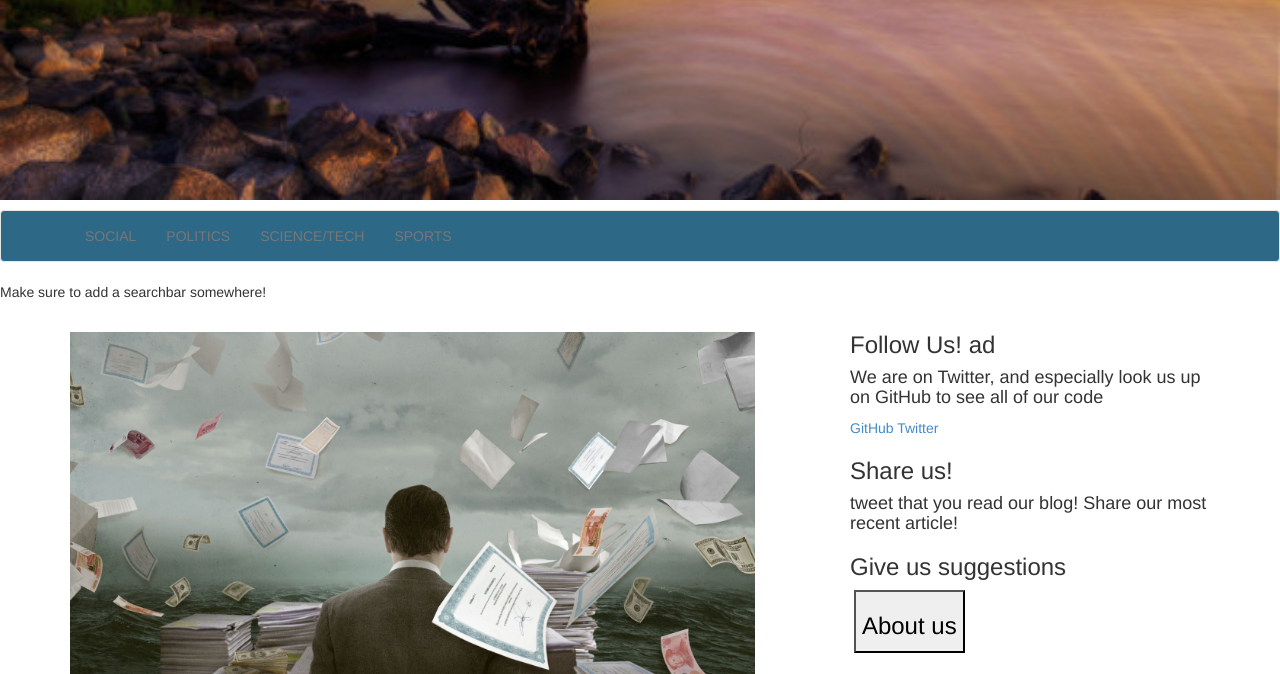
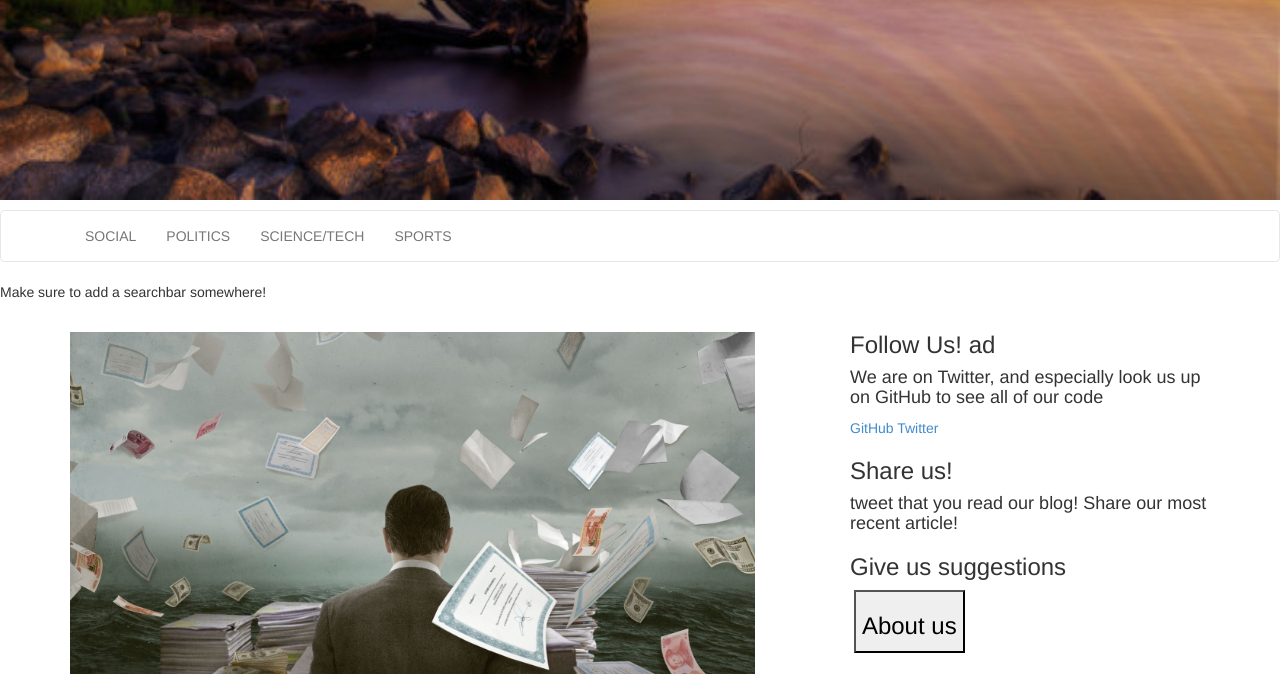
Before and after one commit to carterfawson/TheCreativeTruth, a Django app: template templates/index.html in a window 1280 px wide. Shown: the top 674 px of the page. Run offline with Django 3.2, Linux system fonts and the light colour scheme; the template is opened without the code that fills it, so the values that code supplies are empty; some libraries are stand-ins or nearby versions.

Commit message:
WIP header

```diff
--- a/static/blog/css/index.css
+++ b/static/blog/css/index.css
@@ -12,5 +12,5 @@
 }
 
 .navbar-custom {
-    background-color: #2d6987;
+    background-color: #ffffff;
 }
```
